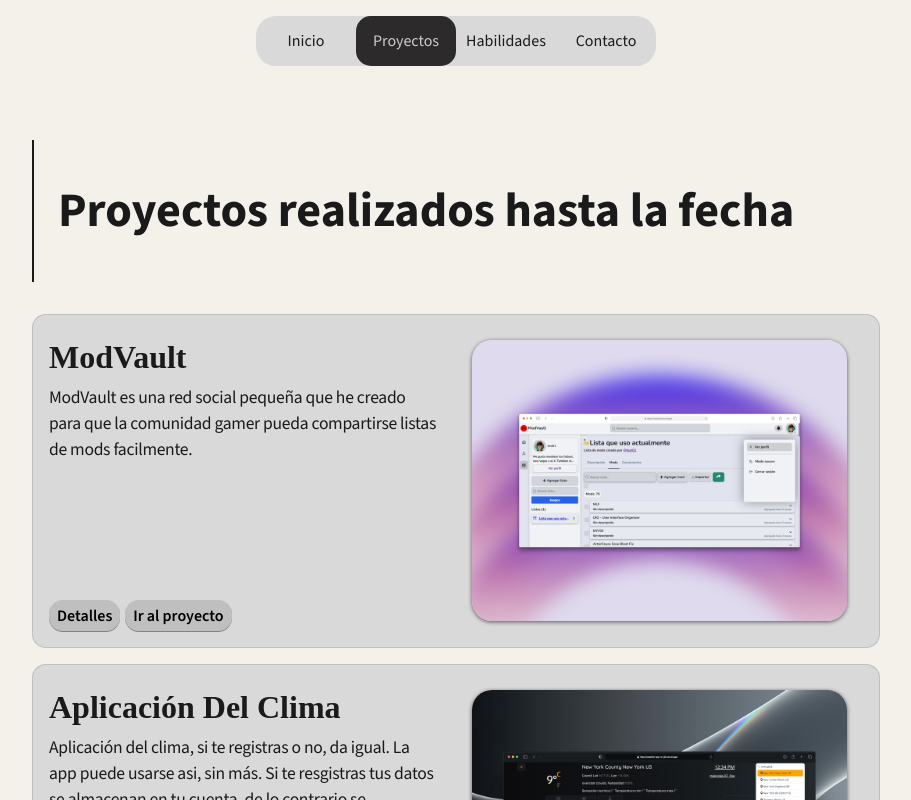
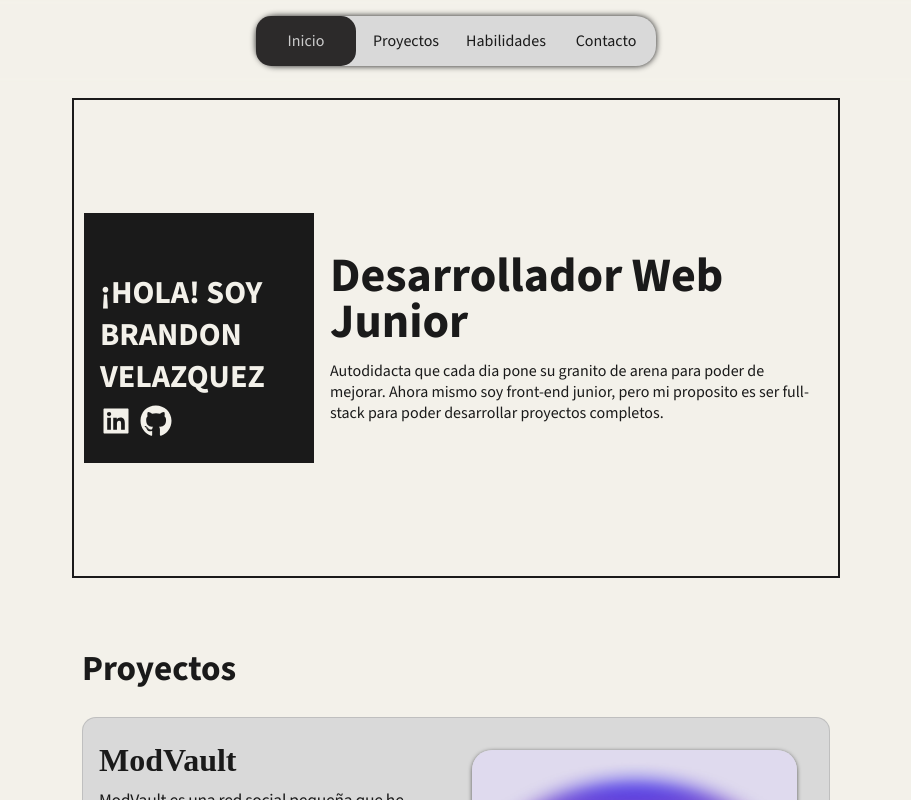
Before and after one commit to brandon-v-dev/portafolio, a React (Create React App) app: page /proyectos in a window 1280 px wide. Shown: the top 800 px of the page, without its empty margins (184-1095 px from the left). Built offline with nearby package versions, Linux system fonts and the light colour scheme; a web font is replaced by a local one.

Commit message:
mostrando las secciones en una sola vista

```diff
--- a/src/App.js
+++ b/src/App.js
@@ -5,29 +5,51 @@ import { Proyectos } from './rutas/proyectos';
 import { Contacto } from './rutas/contacto';
 
 import { Route, Routes, Link, useLocation, NavLink } from 'react-router-dom';
+import { useEffect } from 'react';
 
 const Navbar = () => {
+
+  const location = useLocation();
+  const hash = location.hash;
+
+  const esLaSeccionActual = (seccion) => {
+    const seccionActual = hash.replace('#', '');
+
+    return seccionActual === seccion ? 'active-link' : '';
+  }
 
   return (
     <nav>
       <ul className='source-sans-3-medium'>
         <li>
-          <NavLink to='/' className={({ isActive }) => isActive ? "active-link" : ""} end>
+          <NavLink
+            to='/'
+            className={`${esLaSeccionActual('')}`}
+          >
             Inicio
           </NavLink>
         </li>
         <li>
-          <NavLink to='/proyectos' className={({ isActive }) => isActive ? "active-link" : ""} end>
+          <NavLink
+            to='#proyectos'
+            className={`${esLaSeccionActual('proyectos')}`}
+          >
             Proyectos
           </NavLink>
         </li>
         <li>
-          <NavLink to='/habilidades' className={({ isActive }) => isActive ? "active-link" : ""} end>
+          <NavLink
+            to='#habilidades'
+            className={`${esLaSeccionActual('habilidades')}`}
+          >
             Habilidades
           </NavLink>
         </li>
         <li>
-          <NavLink to='/contacto' className={({ isActive }) => isActive ? "active-link" : ""} end>
+          <NavLink
+            to='#contacto'
+            className={`${esLaSeccionActual('contacto')}`}
+          >
             Contacto
           </NavLink>
         </li>
@@ -38,27 +60,43 @@ const Navbar = () => {
 
 export const App = () => {
 
-  const location = useLocation();
+  const { hash } = useLocation();
+
+  useEffect(() => {
+    if (hash) {
+
+      const id = hash.replace('#', '');
+      const element = document.getElementById(id);
+
+      if (element) {
+        setTimeout(() => {
+          element.scrollIntoView({
+            behavior: 'smooth'
+          });
+        }, 0);
+      }
+    } else {
+      const element = document.getElementById('inicio');
+      if (element) {
+        setTimeout(() => {
+          element.scrollIntoView({
+            behavior: 'smooth'
+          });
+        }, 0);
+      }
+    }
+  }, [hash]);
 
   return (
     <main className="portafolio">
-      {/* <header className='main-header'>
-        <div className='foto'>
-          foto
-        </div>
-        <p className='alice-regular mi-nombre'>Brandon Leyder</p>
-        <p className='alice-regular descripcion'>Desarrollador web jr</p>
-      </header> */}
-      <Navbar>
+      <Navbar />
+      <div className='contenedor-principal'>
 
-      </Navbar>
-      <div className='contenedor-principal'>
-        <Routes>
-          <Route path='/' element={<Inicio />}></Route>
-          <Route path='/proyectos' element={<Proyectos />}></Route>
-          <Route path='/habilidades' element={<Habilidades />}/>
-          <Route path='/contacto' element={<Contacto />}></Route>
-        </Routes>
+        <Inicio />
+        <Proyectos />
+        <Habilidades />
+        <Contacto />
+
       </div>
     </main>
   );
--- a/src/App.scss
+++ b/src/App.scss
@@ -16,6 +16,7 @@ body {
   height: 100%;
   width: 100%;
   color: var(--color-tinta);
+  scroll-behavior: smooth;
 }
 
 .portafolio {
@@ -67,10 +68,13 @@ nav {
   justify-content: center;
   padding: 1em;
 
-  width: 80%;
-  margin: 0 auto;
+  width: 100%;
+  position: sticky;
+  top: 0;
+  backdrop-filter: blur(2px);
 
   ul {
+    box-shadow: 0 0 6px 0 var(--color-tinta);
 
     list-style: none;
     background-color: #d9d9d9;
@@ -121,10 +125,10 @@ nav {
   flex-direction: column;
   align-items: center;
   padding: 1em;
-  max-width: 900px;
+  max-width: 800px;
   width: 100%;
   margin: 0 auto;
-  // border: 1px solid green;
+  gap: 2rem;
 }
 
 .body-text {
--- a/src/componentes/proyecto.jsx
+++ b/src/componentes/proyecto.jsx
@@ -94,8 +94,9 @@ export const Proyecto = ({id, nombreProyecto, mockups, link, descripcion, detall
         <h2 className='titulo alice-bold'>
           {nombreProyecto}
         </h2>
-        {mockups.map(m =>
+        {mockups.map((m, index) =>
           <img
+            key={index}
             src={m}
           />
         )}
--- a/src/rutas/habilidades.jsx
+++ b/src/rutas/habilidades.jsx
@@ -50,15 +50,13 @@ const listaHabilidades = [
 
 export const Habilidades = () => {
   return (
-    <section className='seccion-habilidades'>
+    <section id='habilidades' className='seccion-habilidades'>
       <header className='introduccion-habilidad source-sans-3-semibold'>
-        <h2>
+        {/* <h2>
           Desarrollador Frontend con bases sólidas en JavaScript moderno (ES6+), manipulación del DOM y maquetación.
-        </h2>
+        </h2> */}
 
-        {/* <div className='img-wrap'>
-
-        </div> */}
+        <h2>Habilidades</h2>
       </header>
 
       <div className='habilidades'>
--- a/src/rutas/inicio.jsx
+++ b/src/rutas/inicio.jsx
@@ -1,40 +1,42 @@
-import { Link } from 'react-router-dom';
+import { FaGithub, FaGithubSquare } from 'react-icons/fa';
 import '../stylesheet/inicio.scss';
+import { AiFillLinkedin } from 'react-icons/ai';
 
 export const Inicio = () => {
+
     return (
-        <div className='seccion-sobre-mi source-sans-3-regular'>
+        <section id='inicio' className='seccion-sobre-mi source-sans-3-regular'>
+
+            <div className='cuadro-con-saludo'>
+                <h2>
+                    ¡HOLA! SOY BRANDON VELAZQUEZ
+                </h2>
+                <div className='iconos'>
+                    <a>
+                        <span>
+                            <AiFillLinkedin />
+                        </span>
+                    </a>
+                    <a>
+                        <span>
+                            <FaGithub />
+                        </span>
+                    </a>
+                </div>
+            </div>
             <div className='contenedor'>
+
                 <h2 className='source-sans-3-extrabold'>
-                    Desarrollador de software, específicamente en el área del desarrollo web
+                    Desarrollador Web Junior
                 </h2>
                 <p className='texto-sobre-mi'>
-                    Soy autodidacta y cada dia pongo mi granito de arena para poder de mejorar. Ahora mismo soy front-end junior, pero mi proposito es ser full-stack para poder desarrollar proyectos completos.
+                    Autodidacta que cada dia pone su granito de arena para poder de mejorar. Ahora mismo soy front-end junior, pero mi proposito es ser full-stack para poder desarrollar proyectos completos.
                 </p>
             </div>
-            <div className='contenedor'>
-                <p className='texto-sobre-mi'>
-                    Actualmente me dedico a la construcción de interfaces bonitas,
-                    funcionales e intituivas junto a tecnologias como html, css, javascript y bibliotecas como react.
-                    <br />
-                    La finalidad es simple: <strong>generar una buena experiencia de usuario.</strong>
-                </p>
+
+            <div className='contenedor sugerencia'>
+
             </div>
-            <div className='contenedor'>
-                <p className='texto-sobre-mi'>
-                    Soy una persona que está en constante aprendizaje para mejorar
-                    mis habilidades y estoy buscando oportunidades para crecer
-                    profesionalmente <strong>
-                    mientras aporto valor a los equipos en los que colabore.
-                    </strong>
-                </p>
-            </div>
-            <div className='contenedor sugerencia'>
-                <p className='texto-sobre-mi'>
-                    Dirigete a la sección de <Link to='/proyectos'>Proyectos</Link> para ver algo de lo que he construido.
-                    Saludos! :)
-                </p>
-            </div>
-        </div>
+        </section>
     )
 }
--- a/src/rutas/proyectos.jsx
+++ b/src/rutas/proyectos.jsx
@@ -4,9 +4,9 @@ import { proyectos } from '../utils/proyectos';
 
 export const Proyectos = () => {
   return (
-    <div className='seccion-proyectos'>
+    <section id='proyectos' className='seccion-proyectos'>
       <h1 className='seccion-titulo source-sans-3-extrabold'>
-        Proyectos realizados hasta la fecha
+        Proyectos
       </h1>
       <div className='proyectos'>
         {proyectos.map((p, index) =>
@@ -24,6 +24,6 @@ export const Proyectos = () => {
           />
         )}
       </div>
-    </div>
+    </section>
   )
 }
--- a/src/stylesheet/contacto.scss
+++ b/src/stylesheet/contacto.scss
@@ -3,6 +3,12 @@
     max-width: 900px;
     min-width: 150px;
     width: 100%;
+
+    h1 {
+        text-align: center;
+        font-size: 2.2rem;
+        line-height: 0.95;
+    }
 
     .introduccion-contacto {
         max-width: 700px;
--- a/src/stylesheet/inicio.scss
+++ b/src/stylesheet/inicio.scss
@@ -1,28 +1,48 @@
 .seccion-sobre-mi {
-    padding: 10px;
-    max-width: 900px;
     min-width: 150px;
     width: 100%;
+    display: flex;
+    align-items: center;
+    justify-content: center;
+    border: 2px solid;
+    height: 100%;
+    min-height: 60vh;
+    padding: 10px;
+    scroll-margin-top: 100px;
 
-    display: grid;
-    grid-template-columns: repeat(6, 1fr);
-    gap: 25px;
+    .cuadro-con-saludo {
+        background-color: var(--color-tinta);
+        color: var(--color-papel);
+        min-height: 250px;
+        min-width: 230px;
 
-    .texto-sobre-mi {
-        line-height: 1.5;
-        margin: 0;
-        font-size: 1.2rem;
+        display: flex;
+        flex-direction: column;
+        justify-content: flex-end;
+        gap: 0.5rem;
+        padding: 1em;
+
+        h2 {
+            font-size: 2rem;
+            text-wrap: break-word;
+        }
+
+        .iconos {
+            display: flex;
+            gap: 0.5rem;
+
+            a {
+                font-size: 2rem;
+            }
+        }
     }
 
-    .contenedor:nth-child(1) {
-        grid-column: 1/-1;
-        border-left: 2px solid;
+    .contenedor {
         padding-left: 1em;
 
         display: flex;
         flex-direction: column;
         gap: 1rem;
-        margin: 2rem 0;
 
         h2 {
             font-size: 3rem;
@@ -30,24 +50,6 @@
         }
     }
 
-    .contenedor:nth-child(2) {
-        grid-column: 1/4;
-    }
-
-    .contenedor:nth-child(3) {
-        grid-column: 4/-1;
-    }
-
-    .sugerencia {
-        grid-column: 1/-1;
-        text-align: center;
-
-        a {
-            color: inherit;
-            text-decoration: none;
-            border-bottom: 1px solid;
-        }
-    }
 }
 
 @media screen and (max-width: 480px) {
--- a/src/stylesheet/proyectos.scss
+++ b/src/stylesheet/proyectos.scss
@@ -3,13 +3,11 @@
     min-width: 150px;
     width: 100%;
     height: 100%;
-    // min-height: 100vh;
+    scroll-margin-top: 50px;
 
     .seccion-titulo {
         margin: 2rem 0;
-        font-size: 3rem;
-        border-left: 2px solid;
-        padding: 1em 1em 1em 0.5em;
+        font-size: 2.2rem;
         line-height: 0.95;
     }
 
```
Also changed, not shown: src/rutas/contacto.jsx (+8 -4 lines), src/stylesheet/habilidades.scss (+3 -22 lines).
